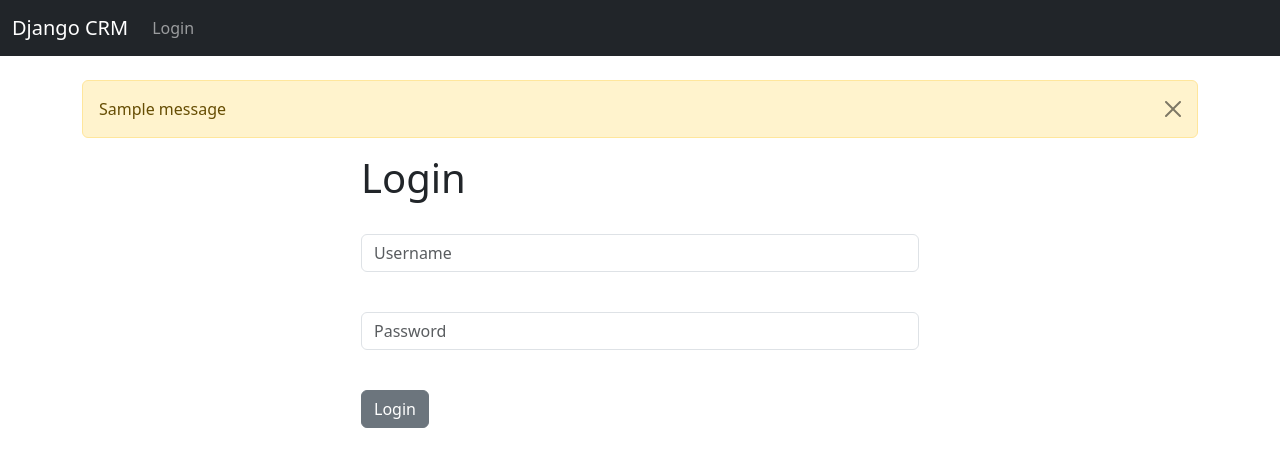
After one commit to rajanazirul/tigerlab_assesment, a Django app: page / in a window 1280 px wide. The commit adds this page. Shown: the top 467 px of the page. Run offline with Django 4.2, Linux system fonts and the light colour scheme; tables that the repository leaves empty hold one stand-in row (values such as "Sample post"); one stand-in notice (Sample message) is shown.

Commit message:
setup basic login

```diff
--- /dev/null
+++ b/sports_app/website/templates/base.html
@@ -0,0 +1,30 @@
+<!doctype html>
+<html lang="en">
+  <head>
+    <meta charset="utf-8">
+    <meta name="viewport" content="width=device-width, initial-scale=1">
+    <title>Django CRM</title>
+    <link href="https://cdn.jsdelivr.net/npm/bootstrap@5.3.0-alpha1/dist/css/bootstrap.min.css" rel="stylesheet" integrity="sha384-GLhlTQ8iRABdZLl6O3oVMWSktQOp6b7In1Zl3/Jr59b6EGGoI1aFkw7cmDA6j6gD" crossorigin="anonymous">
+  </head>
+  <body>
+    {% include 'navbar.html' %}
+    <div class="container">
+      <br/>
+      {% if messages %}
+        {% for message in messages %}
+          <div class="alert alert-warning alert-dismissible fade show" role="alert">
+            {{ message }}
+            <button type="button" class="btn-close" data-bs-dismiss="alert" aria-label="Close"></button>
+          </div>
+
+
+        {% endfor %}
+      {% endif %}
+
+      {% block content %}
+      {% endblock%}
+    </div>
+
+    <script src="https://cdn.jsdelivr.net/npm/bootstrap@5.3.0-alpha1/dist/js/bootstrap.bundle.min.js" integrity="sha384-w76AqPfDkMBDXo30jS1Sgez6pr3x5MlQ1ZAGC+nuZB+EYdgRZgiwxhTBTkF7CXvN" crossorigin="anonymous"></script>
+  </body>
+</html>
--- a/sports_app/website/templates/home.html
+++ b/sports_app/website/templates/home.html
@@ -23,7 +23,7 @@
   </thead>
   <tbody>
 
-{% if records %}
+<!-- {% if records %}
 	{% for record in records %}
 		<tr>
 			<td>{{ record.first_name }} {{ record.last_name }}</td>
@@ -38,7 +38,7 @@
 		</tr>
 	{% endfor %}
 
-{% endif %}
+{% endif %} -->
 
 
 	  </tbody>
--- /dev/null
+++ b/sports_app/website/templates/navbar.html
@@ -0,0 +1,29 @@
+<nav class="navbar navbar-expand-lg navbar-dark bg-dark">
+    <div class="container-fluid">
+      <a class="navbar-brand" href="{% url 'home' %}">Django CRM</a>
+      <button class="navbar-toggler" type="button" data-bs-toggle="collapse" data-bs-target="#navbarSupportedContent" aria-controls="navbarSupportedContent" aria-expanded="false" aria-label="Toggle navigation">
+        <span class="navbar-toggler-icon"></span>
+      </button>
+      <div class="collapse navbar-collapse" id="navbarSupportedContent">
+        <ul class="navbar-nav me-auto mb-2 mb-lg-0">
+
+          {% if user.is_authenticated %}
+          <li class="nav-item">
+            <a class="nav-link" href="{% url 'add_record' %}">Add Record</a>
+          </li>
+          <li class="nav-item">
+            <a class="nav-link" href="{% url 'logout' %}">Logout</a>
+          </li>
+
+          {% else %}
+          <li class="nav-item">
+            <a class="nav-link" href="{% url 'home' %}">Login</a>
+          </li>
+          {% endif %}
+
+
+        </ul>
+
+      </div>
+    </div>
+  </nav>
--- a/sports_app/website/urls.py
+++ b/sports_app/website/urls.py
@@ -3,4 +3,6 @@
 
 urlpatterns = [
     path('', views.home, name='home'),
+    path('login/', views.login_user, name='login'),
+    path('logout/', views.logout_user, name='logout'),
 ]
--- a/sports_app/website/views.py
+++ b/sports_app/website/views.py
@@ -1,4 +1,28 @@
-from django.shortcuts import render
+from django.shortcuts import render, redirect
+from django.contrib.auth import authenticate, login, logout
+from django.contrib import messages
 
 def home(request):
-    return render(request, 'home.html', {})
+    # check to see if user already login
+	if request.method == 'POST':
+		username = request.POST['username']
+		password = request.POST['password']
+		# Authenticate
+		user = authenticate(request, username=username, password=password)
+		if user is not None:
+			login(request, user)
+			messages.success(request, "You Have Been Logged In!")
+			return redirect('home')
+		else:
+			messages.success(request, "There Was An Error Logging In, Please Try Again...")
+			return redirect('home')
+	else:
+		return render(request, 'home.html', {})
+
+def login_user(request):
+    pass
+
+def logout_user(request):
+	logout(request)
+	messages.success(request, "You Have Been Logged Out...")
+	return redirect('home')
```
